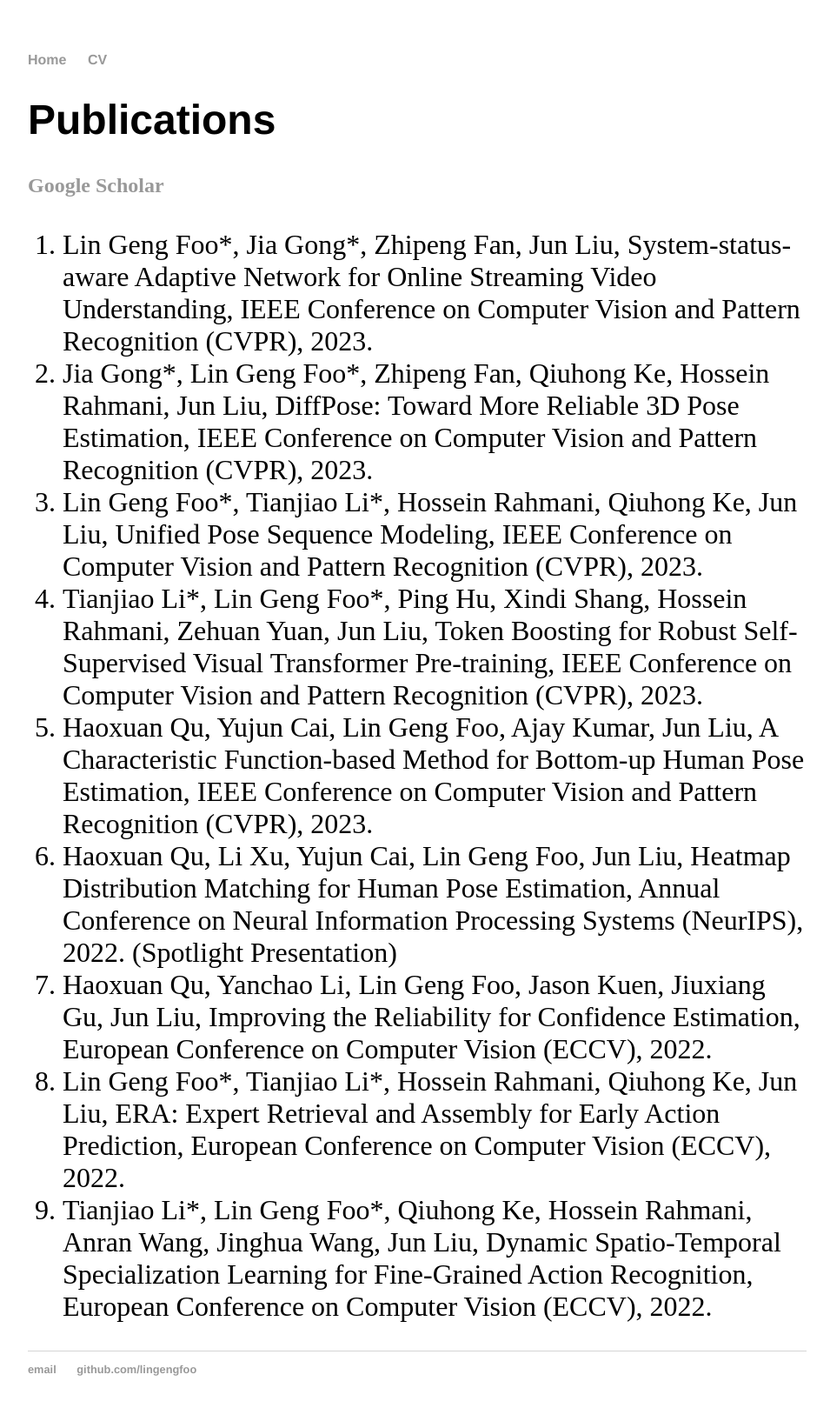
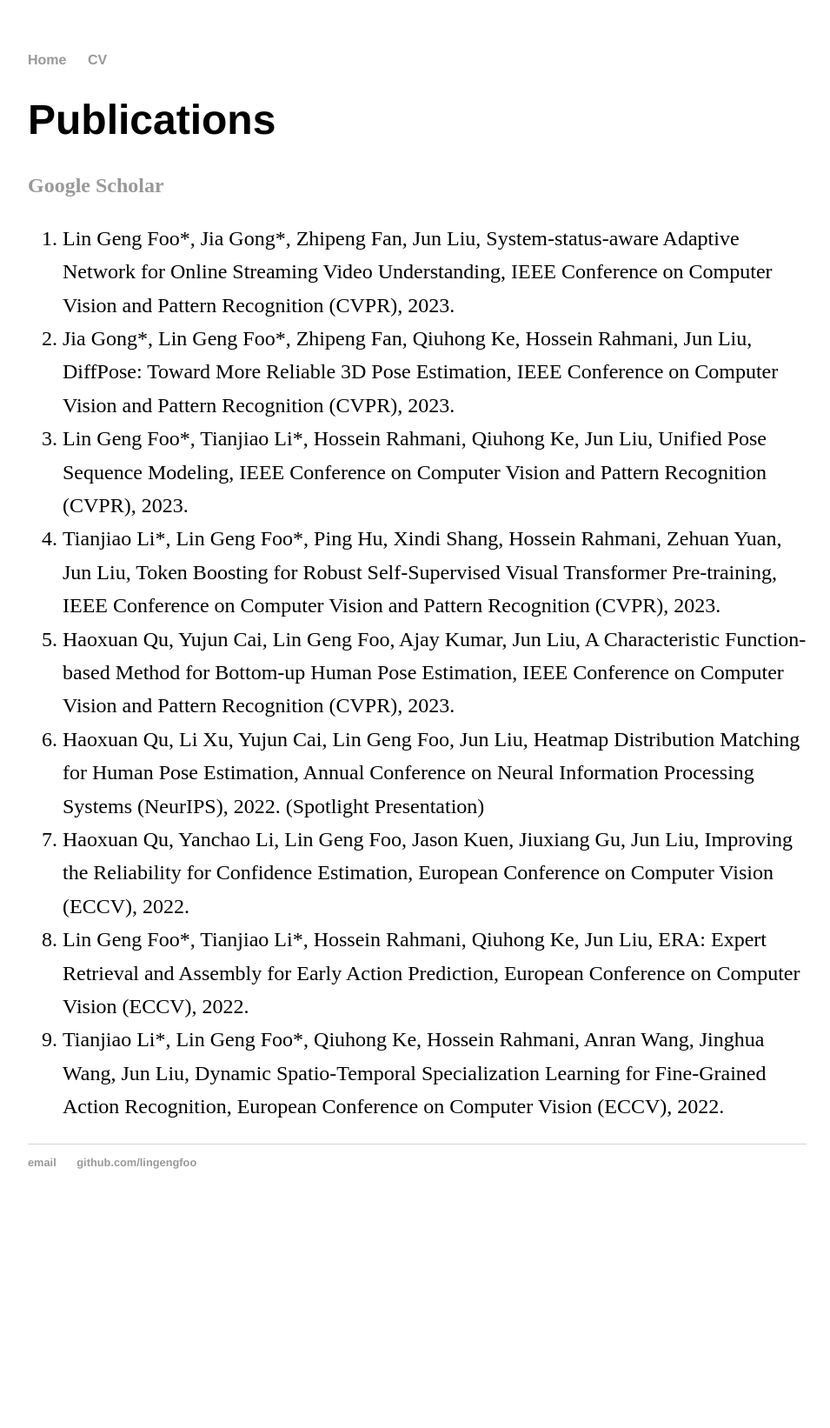
Before and after one commit to lingengfoo/lingengfoo.github.io, a Jekyll site: the page built from cv/index.html, in a window 1280 px wide. Shown: the whole page at 87% size, without its empty margins (160-1115 px from the left). Built offline with Jekyll 4.4.1, drawn with Linux system fonts in a browser that asks for light colours; after the commit the page ends 1404 px from its top, so only the background shows below that.

Commit message:
Update index.html

```diff
--- a/cv/index.html
+++ b/cv/index.html
@@ -6,7 +6,7 @@ title: Publications
 
 <p><a href="https://scholar.google.com/citations?user=BDEOhasAAAAJ"><strong><span class="has-inline-color has-vivid-cyan-blue-color">Google Scholar</span></strong></a></p>
 
-<ol style="font-size:xx-large">
+<ol style="font-size: 1.5em; line-height: 1.6;">
 	<li>Lin Geng Foo*, Jia Gong*, Zhipeng Fan, Jun Liu, System-status-aware Adaptive Network for Online Streaming Video Understanding, IEEE Conference on Computer Vision and Pattern Recognition (CVPR), 2023.</li>
 	<li>Jia Gong*, Lin Geng Foo*, Zhipeng Fan, Qiuhong Ke, Hossein Rahmani, Jun Liu, DiffPose: Toward More Reliable 3D Pose Estimation, IEEE Conference on Computer Vision and Pattern Recognition (CVPR), 2023.</li>
 	<li>Lin Geng Foo*, Tianjiao Li*, Hossein Rahmani, Qiuhong Ke, Jun Liu, Unified Pose Sequence Modeling, IEEE Conference on Computer Vision and Pattern Recognition (CVPR), 2023.</li>
```
